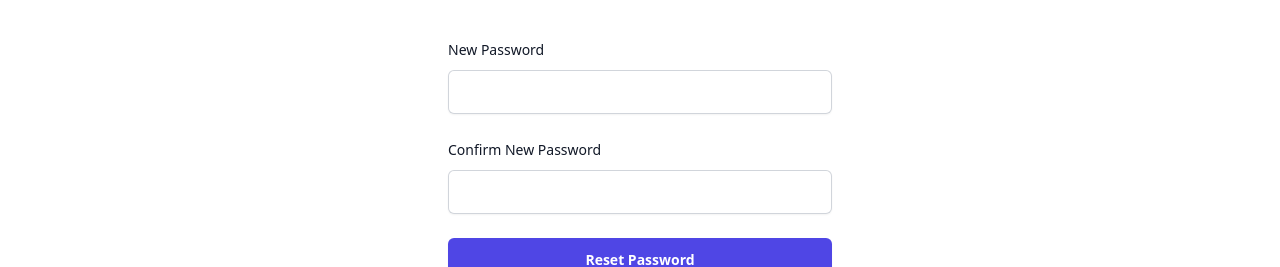
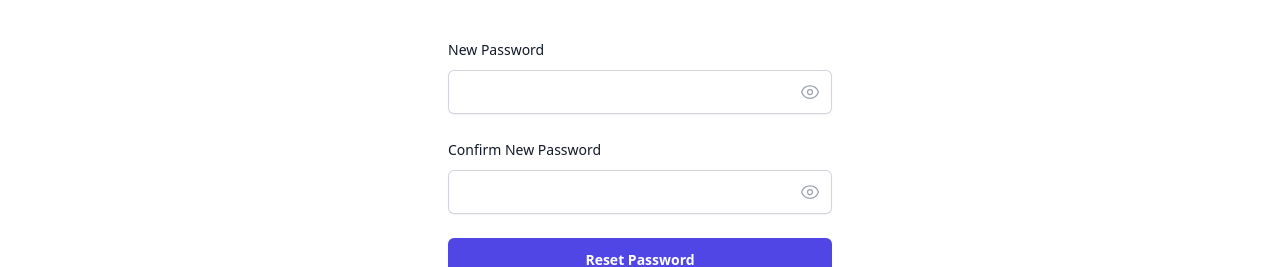
Before and after one commit to Ng462001/ngstore-ecommerce, a React app in the folder frontend/myapp/: page /reset-password/1 in a window 1280 px wide. Shown: the part 239-506 px from the top of the page. Built offline with nearby package versions, Linux system fonts and the light colour scheme; no server answers; the HTML template or start-up script is replaced by a standard one.

Commit message:
password show hide add

```diff
--- a/frontend/myapp/src/pages/Login.jsx
+++ b/frontend/myapp/src/pages/Login.jsx
@@ -3,11 +3,13 @@ import { NavLink, useNavigate } from "react-router-dom"
 import { useDispatch } from "react-redux"
 import { loginUser } from "../Redux/action/action"
 import { toast } from 'react-hot-toast';
+import { EyeIcon, EyeSlashIcon } from '@heroicons/react/24/outline'
 
 export default function Login() {
   const [email, setEmail] = useState('')
   const [password, setPassword] = useState('')
   const [loading, setLoading] = useState(false);
+  const [showPassword, setShowPassword] = useState(false);
 
   const navigate = useNavigate()
   const dispatch = useDispatch()
@@ -87,17 +89,28 @@ export default function Login() {
                 </NavLink>
               </div>
             </div>
-            <div className="mt-2">
+            <div className="mt-2 relative">
               <input
                 id="password"
-                type="password"
+                type={showPassword ? "text" : "password"}
                 autoComplete="current-password"
                 required
                 value={password}
                 onChange={(e) => setPassword(e.target.value)}
-                className="block w-full rounded-md border-0 px-3 py-2.5 text-gray-900 shadow-sm ring-1 ring-inset ring-gray-300 placeholder:text-gray-400 focus:ring-2 focus:ring-inset focus:ring-indigo-600 sm:text-sm sm:leading-6"
+                className="block w-full rounded-md border-0 pl-3 pr-10 py-2.5 text-gray-900 shadow-sm ring-1 ring-inset ring-gray-300 placeholder:text-gray-400 focus:ring-2 focus:ring-inset focus:ring-indigo-600 sm:text-sm sm:leading-6"
                 placeholder="Enter your password"
               />
+              <button
+                type="button"
+                className="absolute inset-y-0 right-0 flex items-center pr-3 text-gray-400 hover:text-gray-600"
+                onClick={() => setShowPassword(!showPassword)}
+              >
+                {showPassword ? (
+                  <EyeSlashIcon className="h-5 w-5" aria-hidden="true" />
+                ) : (
+                  <EyeIcon className="h-5 w-5" aria-hidden="true" />
+                )}
+              </button>
             </div>
           </div>
 
--- a/frontend/myapp/src/pages/Profile.jsx
+++ b/frontend/myapp/src/pages/Profile.jsx
@@ -4,6 +4,7 @@ import AddressCard from '../components/AddressCard'
 import { useNavigate, useLocation } from 'react-router-dom'
 import { toast } from 'react-hot-toast'
 import { loginUser, logoutUser } from '../Redux/action/action'
+import { EyeIcon, EyeSlashIcon } from '@heroicons/react/24/outline'
 
 import UserRequests from '../components/UserRequests'
 
@@ -13,6 +14,9 @@ const Profile = () => {
     const [isEditing, setIsEditing] = useState(false)
     const [editedUser, setEditedUser] = useState({})
     const [isLoading, setIsLoading] = useState(false)
+    const [showCurrentPassword, setShowCurrentPassword] = useState(false)
+    const [showNewPassword, setShowNewPassword] = useState(false)
+    const [showConfirmPassword, setShowConfirmPassword] = useState(false)
     const navigate = useNavigate()
     const location = useLocation()
     const userInfo = useSelector(state => state.productReducer.userInfo)
@@ -477,35 +481,74 @@ const Profile = () => {
                                         <div className="space-y-6">
                                             <div className="space-y-2">
                                                 <label className="text-sm font-medium text-gray-700">Current Password</label>
+                                                <div className="relative">
                                                     <input
-                                                    type="password"
+                                                        type={showCurrentPassword ? "text" : "password"}
                                                         name="currentPassword"
-                                                    className="w-full p-3 border border-gray-300 rounded-lg focus:ring-2 focus:ring-amber-500 focus:border-amber-500 transition-all"
+                                                        className="w-full p-3 pr-10 border border-gray-300 rounded-lg focus:ring-2 focus:ring-amber-500 focus:border-amber-500 transition-all"
                                                         required
                                                     />
+                                                    <button
+                                                        type="button"
+                                                        className="absolute inset-y-0 right-0 flex items-center pr-3 text-gray-400 hover:text-gray-600"
+                                                        onClick={() => setShowCurrentPassword(!showCurrentPassword)}
+                                                    >
+                                                        {showCurrentPassword ? (
+                                                            <EyeSlashIcon className="h-5 w-5" aria-hidden="true" />
+                                                        ) : (
+                                                            <EyeIcon className="h-5 w-5" aria-hidden="true" />
+                                                        )}
+                                                    </button>
+                                                </div>
                                             </div>
 
                                             <div className="space-y-2">
                                                 <label className="text-sm font-medium text-gray-700">New Password</label>
+                                                <div className="relative">
                                                     <input
-                                                    type="password"
+                                                        type={showNewPassword ? "text" : "password"}
                                                         name="newPassword"
-                                                    className="w-full p-3 border border-gray-300 rounded-lg focus:ring-2 focus:ring-amber-500 focus:border-amber-500 transition-all"
+                                                        className="w-full p-3 pr-10 border border-gray-300 rounded-lg focus:ring-2 focus:ring-amber-500 focus:border-amber-500 transition-all"
                                                         required
                                                         minLength="6"
                                                     />
+                                                    <button
+                                                        type="button"
+                                                        className="absolute inset-y-0 right-0 flex items-center pr-3 text-gray-400 hover:text-gray-600"
+                                                        onClick={() => setShowNewPassword(!showNewPassword)}
+                                                    >
+                                                        {showNewPassword ? (
+                                                            <EyeSlashIcon className="h-5 w-5" aria-hidden="true" />
+                                                        ) : (
+                                                            <EyeIcon className="h-5 w-5" aria-hidden="true" />
+                                                        )}
+                                                    </button>
+                                                </div>
                                                 <p className="text-xs text-gray-500">Minimum 6 characters</p>
                                             </div>
 
                                             <div className="space-y-2">
                                                 <label className="text-sm font-medium text-gray-700">Confirm New Password</label>
+                                                <div className="relative">
                                                     <input
-                                                    type="password"
+                                                        type={showConfirmPassword ? "text" : "password"}
                                                         name="confirmPassword"
-                                                    className="w-full p-3 border border-gray-300 rounded-lg focus:ring-2 focus:ring-amber-500 focus:border-amber-500 transition-all"
+                                                        className="w-full p-3 pr-10 border border-gray-300 rounded-lg focus:ring-2 focus:ring-amber-500 focus:border-amber-500 transition-all"
                                                         required
                                                         minLength="6"
                                                     />
+                                                    <button
+                                                        type="button"
+                                                        className="absolute inset-y-0 right-0 flex items-center pr-3 text-gray-400 hover:text-gray-600"
+                                                        onClick={() => setShowConfirmPassword(!showConfirmPassword)}
+                                                    >
+                                                        {showConfirmPassword ? (
+                                                            <EyeSlashIcon className="h-5 w-5" aria-hidden="true" />
+                                                        ) : (
+                                                            <EyeIcon className="h-5 w-5" aria-hidden="true" />
+                                                        )}
+                                                    </button>
+                                                </div>
                                             </div>
 
                                             <div className="flex justify-end pt-4">
--- a/frontend/myapp/src/pages/ResetPassword.jsx
+++ b/frontend/myapp/src/pages/ResetPassword.jsx
@@ -1,11 +1,14 @@
 import { useState } from "react"
 import toast from "react-hot-toast"
 import { useParams, useNavigate } from "react-router-dom"
+import { EyeIcon, EyeSlashIcon } from '@heroicons/react/24/outline'
 
 export default function ResetPassword() {
     const [password, setPassword] = useState('')
     const [confirmPassword, setConfirmPassword] = useState('')
     const [isLoading, setIsLoading] = useState(false)
+    const [showPassword, setShowPassword] = useState(false)
+    const [showConfirmPassword, setShowConfirmPassword] = useState(false)
     const { token } = useParams()
     const navigate = useNavigate()
 
@@ -61,16 +64,27 @@ export default function ResetPassword() {
                         <label htmlFor="password" className="block text-sm font-medium leading-6 text-gray-900">
                             New Password
                         </label>
-                        <div className="mt-2">
+                        <div className="mt-2 relative">
                             <input
                                 id="password"
-                                type="password"
+                                type={showPassword ? "text" : "password"}
                                 required
                                 minLength="6"
                                 value={password}
                                 onChange={(e) => setPassword(e.target.value)}
-                                className="block w-full rounded-md border-0 px-3 py-2.5 text-gray-900 shadow-sm ring-1 ring-inset ring-gray-300 placeholder:text-gray-400 focus:ring-2 focus:ring-inset focus:ring-indigo-600 sm:text-sm sm:leading-6"
+                                className="block w-full rounded-md border-0 pl-3 pr-10 py-2.5 text-gray-900 shadow-sm ring-1 ring-inset ring-gray-300 placeholder:text-gray-400 focus:ring-2 focus:ring-inset focus:ring-indigo-600 sm:text-sm sm:leading-6"
                             />
+                            <button
+                                type="button"
+                                className="absolute inset-y-0 right-0 flex items-center pr-3 text-gray-400 hover:text-gray-600"
+                                onClick={() => setShowPassword(!showPassword)}
+                            >
+                                {showPassword ? (
+                                    <EyeSlashIcon className="h-5 w-5" aria-hidden="true" />
+                                ) : (
+                                    <EyeIcon className="h-5 w-5" aria-hidden="true" />
+                                )}
+                            </button>
                         </div>
                     </div>
 
@@ -78,16 +92,27 @@ export default function ResetPassword() {
                         <label htmlFor="confirmPassword" className="block text-sm font-medium leading-6 text-gray-900">
                             Confirm New Password
                         </label>
-                        <div className="mt-2">
+                        <div className="mt-2 relative">
                             <input
                                 id="confirmPassword"
-                                type="password"
+                                type={showConfirmPassword ? "text" : "password"}
                                 required
                                 minLength="6"
                                 value={confirmPassword}
                                 onChange={(e) => setConfirmPassword(e.target.value)}
-                                className="block w-full rounded-md border-0 px-3 py-2.5 text-gray-900 shadow-sm ring-1 ring-inset ring-gray-300 placeholder:text-gray-400 focus:ring-2 focus:ring-inset focus:ring-indigo-600 sm:text-sm sm:leading-6"
+                                className="block w-full rounded-md border-0 pl-3 pr-10 py-2.5 text-gray-900 shadow-sm ring-1 ring-inset ring-gray-300 placeholder:text-gray-400 focus:ring-2 focus:ring-inset focus:ring-indigo-600 sm:text-sm sm:leading-6"
                             />
+                            <button
+                                type="button"
+                                className="absolute inset-y-0 right-0 flex items-center pr-3 text-gray-400 hover:text-gray-600"
+                                onClick={() => setShowConfirmPassword(!showConfirmPassword)}
+                            >
+                                {showConfirmPassword ? (
+                                    <EyeSlashIcon className="h-5 w-5" aria-hidden="true" />
+                                ) : (
+                                    <EyeIcon className="h-5 w-5" aria-hidden="true" />
+                                )}
+                            </button>
                         </div>
                     </div>
 
--- a/frontend/myapp/src/pages/Signup.jsx
+++ b/frontend/myapp/src/pages/Signup.jsx
@@ -1,6 +1,7 @@
 import React, { useState } from 'react'
 import toast from 'react-hot-toast'
 import { NavLink, useNavigate } from 'react-router-dom'
+import { EyeIcon, EyeSlashIcon } from '@heroicons/react/24/outline'
 
 const Signup = () => {
     const [name, setName] = useState('')
@@ -8,6 +9,7 @@ const Signup = () => {
     const [phone, setPhone] = useState('')
     const [password, setPassword] = useState('')
     const [loading, setLoading] = useState(false)
+    const [showPassword, setShowPassword] = useState(false)
 
     const navigate = useNavigate()
 
@@ -128,17 +130,28 @@ const Signup = () => {
                                 Password
                             </label>
                         </div>
-                        <div className="mt-2">
+                        <div className="mt-2 relative">
                             <input
                                 id="password"
-                                type="password"
+                                type={showPassword ? "text" : "password"}
                                 autoComplete="new-password"
                                 required
                                 value={password}
                                 onChange={(e) => setPassword(e.target.value)}
-                                className="block w-full rounded-md border-0 px-3 py-2.5 text-gray-900 shadow-sm ring-1 ring-inset ring-gray-300 placeholder:text-gray-400 focus:ring-2 focus:ring-inset focus:ring-indigo-600 sm:text-sm sm:leading-6"
+                                className="block w-full rounded-md border-0 pl-3 pr-10 py-2.5 text-gray-900 shadow-sm ring-1 ring-inset ring-gray-300 placeholder:text-gray-400 focus:ring-2 focus:ring-inset focus:ring-indigo-600 sm:text-sm sm:leading-6"
                                 placeholder="At least 6 characters"
                             />
+                            <button
+                                type="button"
+                                className="absolute inset-y-0 right-0 flex items-center pr-3 text-gray-400 hover:text-gray-600"
+                                onClick={() => setShowPassword(!showPassword)}
+                            >
+                                {showPassword ? (
+                                    <EyeSlashIcon className="h-5 w-5" aria-hidden="true" />
+                                ) : (
+                                    <EyeIcon className="h-5 w-5" aria-hidden="true" />
+                                )}
+                            </button>
                         </div>
                     </div>
 
```
Lines whose indentation alone changed are shown as unchanged.
